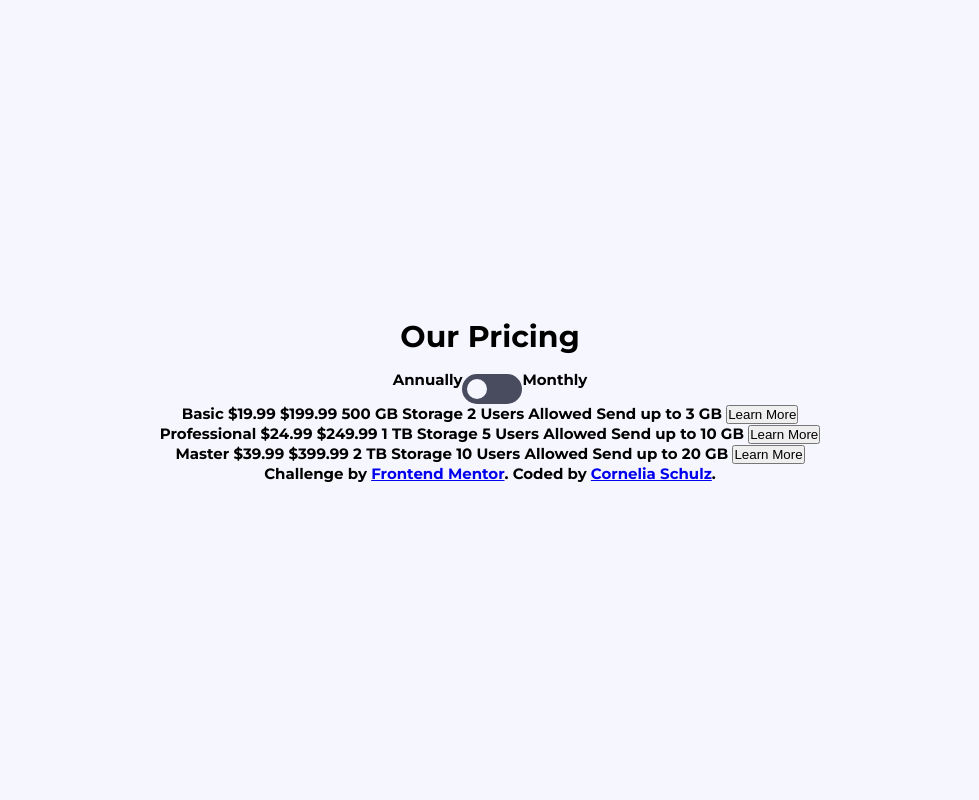
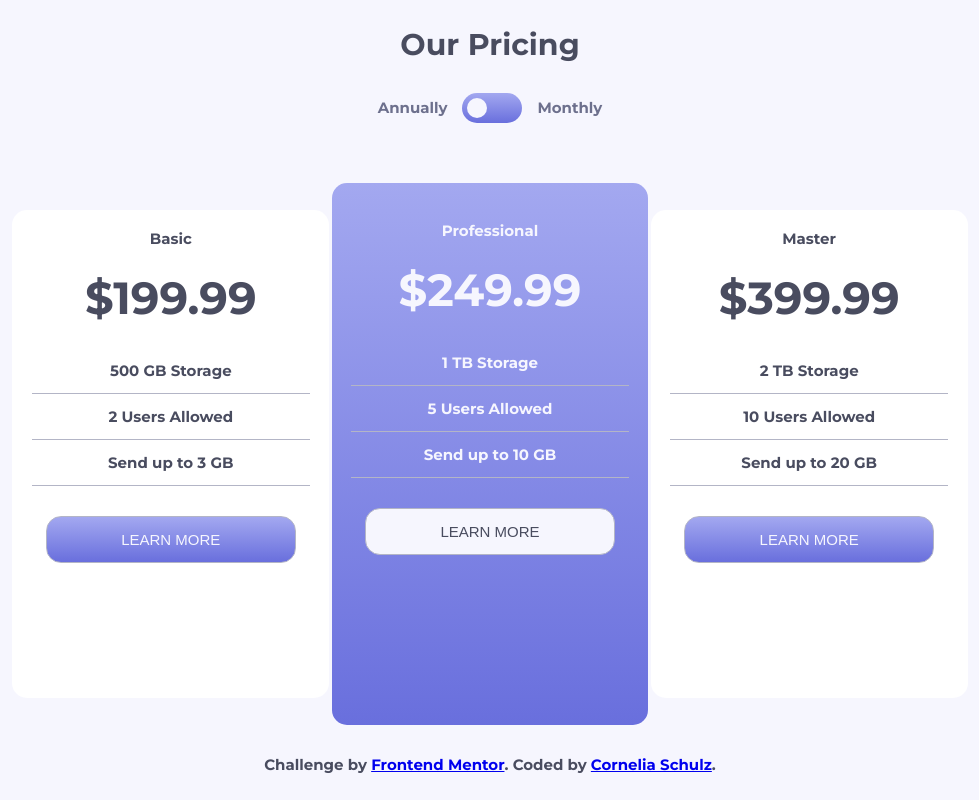
Before and after one commit to cornelia-schulz/fm-pricing-component-with-toggle, a plain HTML site: page index.html in a window 1280 px wide. Shown: the whole page, without its empty margins (150-1129 px from the left). Drawn offline with Linux system fonts and the light colour scheme.

Commit message:
updating styles

```diff
--- a/css/styles.scss
+++ b/css/styles.scss
@@ -1,3 +1,5 @@
+$primary: linear-gradient(hsl(236, 72%, 79%), hsl(237, 63%, 64%));
+$white: #fff;
 $very-light-blue: hsl(240, 78%, 98%);
 $light-blue: hsl(234, 14%, 74%);
 $blue: hsl(233, 13%, 49%);
@@ -14,12 +16,21 @@ $dark-blue: hsl(232, 13%, 33%);
 
 html {
   box-sizing: border-box;
+  color: $dark-blue;
   font-family: 'Montserrat', sans-serif;
   font-size: 15px;
 }
 
 html, body {
-    height:100%;
+  height:100%;
+}
+
+h1 {
+  font-size: 2rem;
+}
+
+h2 {
+  font-size: 1rem;
 }
 
 .container {
@@ -28,15 +39,21 @@ html, body {
   flex-direction: column;
   height: 100%;
   justify-content: center;
-  padding: 2rem 4rem;
+  padding: 2% 12.5%;
   text-align: center;
   width: 100%;
 }
 
 .toggle-wrapper {
   align-items: center;
+  color: $blue;
   display: flex;
   justify-content: center;
+}
+
+.toggle {
+  display: inline-flex;
+  margin: 2rem 1rem;
 }
 
 input[type=checkbox]{
@@ -46,7 +63,7 @@ input[type=checkbox]{
 }
 
 label {
-  background: $dark-blue;
+  background: $primary;
   border-radius: 100px;
   cursor: pointer;
   display: block;
@@ -76,7 +93,7 @@ label {
 
 input{
   &:checked + label {
-	background: $dark-blue;
+	background: $primary;
   }
 }
 
@@ -84,3 +101,86 @@ input:checked + label:after {
 	left: calc(100% - 5px);
 	transform: translateX(-100%);
 }
+
+.pricing-wrapper {
+  align-items: center;
+  display: flex;
+  flex-grow: 1;
+  justify-content: space-evenly;
+  margin: 2rem 0;
+}
+
+.pricing {
+  background-color: $white;
+  border-radius: 15px;
+  flex-basis: 33%;
+  height: 90%;
+  padding: 2%;
+
+  &.active {
+    background: $primary;
+    color: $very-light-blue;
+    height: 100%;
+    padding: 4% 2%;
+  }
+}
+
+.money {
+  font-size: 3rem;
+  padding: 1.5rem 0;
+}
+
+.features {
+  &li:first-child {
+    border-top: 1px solid $light-blue;
+  }
+}
+
+.feature-item {
+  border-bottom: 1px solid $light-blue;
+  line-height: 3rem;
+  list-style-type: none;
+}
+
+.learn-more {
+  background: $primary;
+  border: 1px solid $light-blue;
+  border-radius: 15px;
+  color: $very-light-blue;
+  font-size: 15px;
+  line-height: 3rem;
+  margin-top: 2rem;
+  text-transform: uppercase;
+  width: 90%;
+
+ &.active,
+ &:hover {
+  background: $very-light-blue;
+  color: $dark-blue;
+ }
+
+ &.active {
+  &:hover {
+    background: $primary;
+    color: $very-light-blue;
+  }
+ }
+}
+
+.hidden {
+  display: none;
+}
+
+@media only screen and (max-width: 650px) {
+  body, html {
+    height: auto;
+  }
+  .pricing-wrapper {
+    flex-direction: column;
+  }
+  .pricing {
+    flex-basis: 100%;
+    margin-bottom: 5%;
+    width: 100%;
+  }
+}
--- a/index.html
+++ b/index.html
@@ -16,37 +16,43 @@
       <span>Annually</span>
       <div class="toggle">
         <input type="checkbox" id="switch" />
-        <label for="switch">Toggle</label>
+        <label for="switch" onclick="toggleView()">Toggle</label>
       </div>
       <span>Monthly</span>
     </div>
     <div class="pricing-wrapper">
       <div class="pricing">
-        Basic
-        &dollar;19.99
-        &dollar;199.99
-        500 GB Storage
-        2 Users Allowed
-        Send up to 3 GB
-        <button>Learn More</button>
+        <h2>Basic</h2>
+        <p class="money monthly hidden">&dollar;19.99</p>
+        <p class="money annually">&dollar;199.99</p>
+        <ul class="features">
+          <li class="feature-item">500 GB Storage</li>
+          <li class="feature-item">2 Users Allowed</li class="feature-item">
+          <li class="feature-item">Send up to 3 GB</li class="feature-item">
+        </ul>
+        <button class="learn-more">Learn More</button>
+      </div>
+      <div class="pricing active">
+        <h2>Professional</h2>
+        <p class="money monthly hidden">&dollar;24.99</p>
+        <p class="money annually">&dollar;249.99</p>
+        <ul class="features">
+          <li class="feature-item">1 TB Storage</li class="feature-item">
+          <li class="feature-item">5 Users Allowed</li class="feature-item">
+          <li class="feature-item">Send up to 10 GB</li class="feature-item">
+        </ul>
+        <button class="learn-more active">Learn More</button class="learn-more">
       </div>
       <div class="pricing">
-        Professional
-        &dollar;24.99
-        &dollar;249.99
-        1 TB Storage
-        5 Users Allowed
-        Send up to 10 GB
-        <button>Learn More</button>
-      </div>
-      <div class="pricing">
-        Master
-        &dollar;39.99
-        &dollar;399.99
-        2 TB Storage
-        10 Users Allowed
-        Send up to 20 GB
-        <button>Learn More</button>
+        <h2>Master</h2>
+        <p class="money monthly hidden">&dollar;39.99</p>
+        <p class="money annually">&dollar;399.99</p>
+        <ul class="features">
+          <li class="feature-item">2 TB Storage</li class="feature-item">
+          <li class="feature-item">10 Users Allowed</li class="feature-item">
+          <li class="feature-item">Send up to 20 GB</li class="feature-item">
+        </ul>
+        <button class="learn-more">Learn More</button class="learn-more">
       </div>
     </div>
 
@@ -55,5 +61,7 @@
       Coded by <a href="#">Cornelia Schulz</a>.
     </div>
   </div>
+
+  <script type="text/javascript" src="./js/toggle.js"></script>
 </body>
 </html>
--- /dev/null
+++ b/js/toggle.js
@@ -0,0 +1,16 @@
+function toggleView() {
+  const monthlyPrices = document.getElementsByClassName('monthly');
+  const annualPrices = document.getElementsByClassName('annually');
+
+  for (let i = 0; i < annualPrices.length; i++) {
+    annualPrices[i].classList.toggle('hidden');
+    monthlyPrices[i].classList.toggle('hidden');
+    if (annualPrices[i].classList.contains('hidden')) {
+      annualPrices[i].style.display = 'none';
+      monthlyPrices[i].style.display = 'block';
+    } else {
+      annualPrices[i].style.display = 'block';
+      monthlyPrices[i].style.display = 'none';
+    }
+  }
+}
```
Also changed, not shown: css/styles.css, 1 other file.
